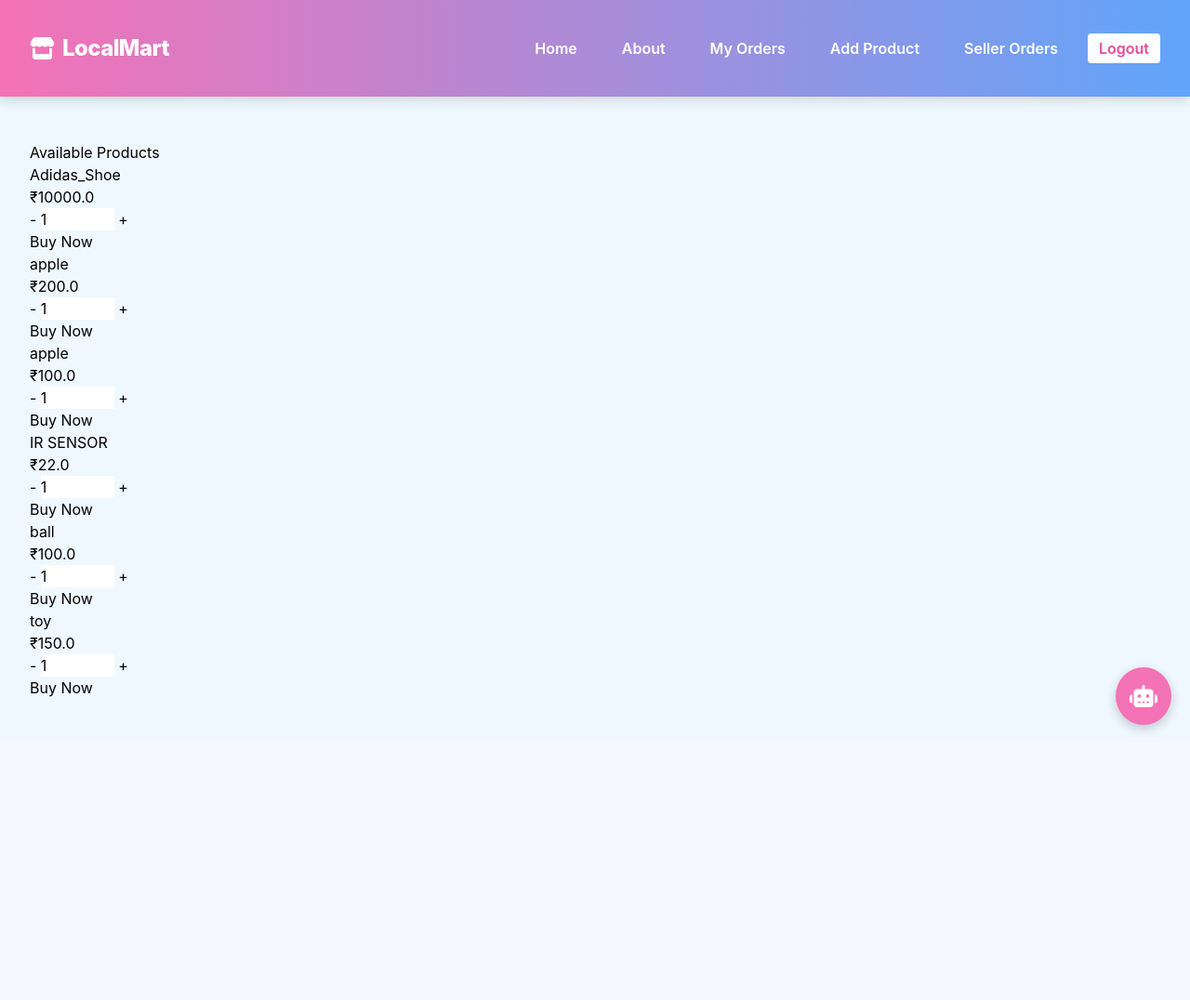
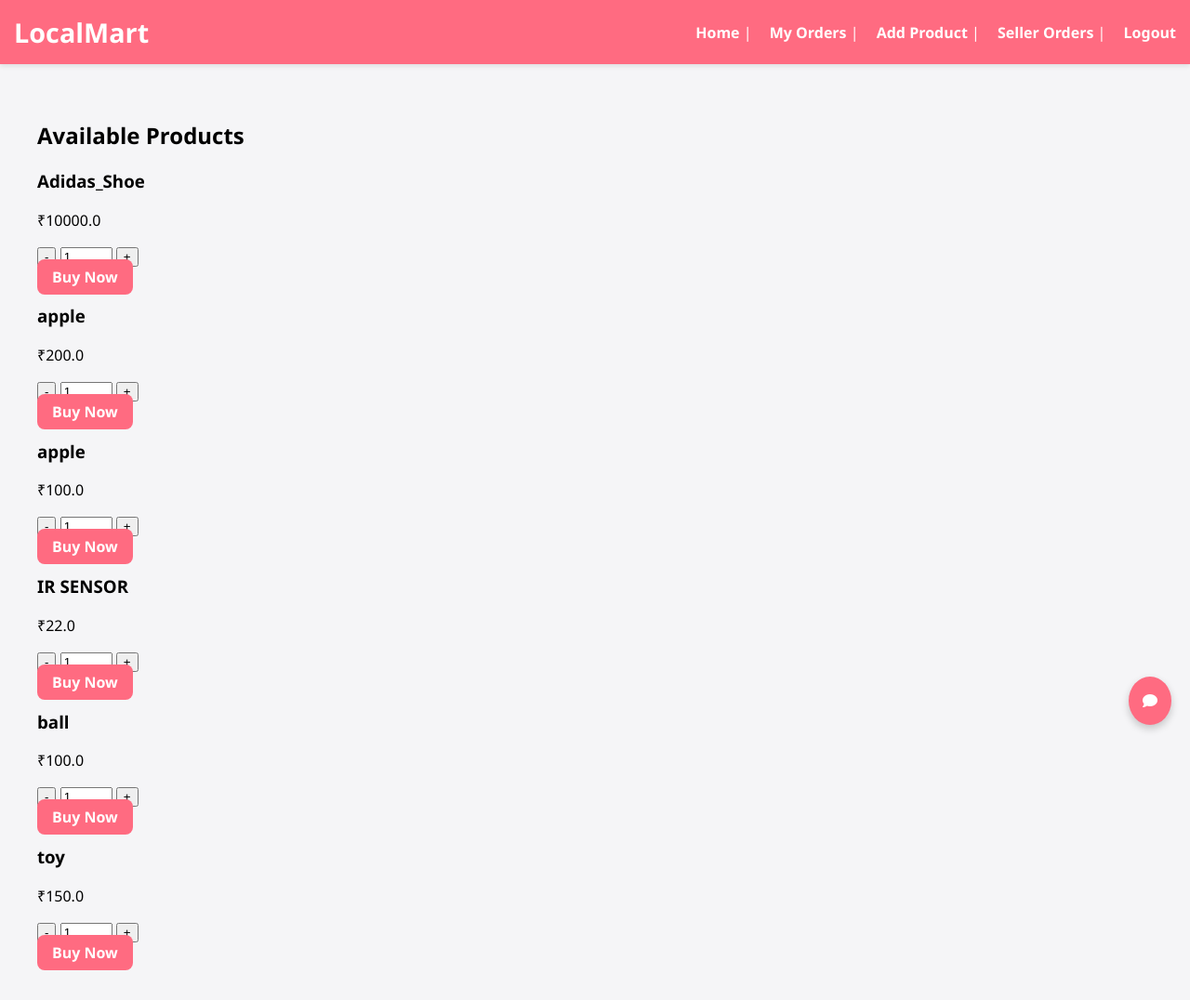
Before and after one commit to DipanwitSen/Product_works_22052204, a Flask app: page /home in a window 1280 px wide. Shown: the whole page at 93% size. Before the commit the page ends 789 px from the top, so only its background shows below. Run offline with Flask 3, Linux system fonts and the light colour scheme; a user stored in the database is signed in; data comes from the database, SQL or seed files in the repository; some libraries are stand-ins or nearby versions.

Commit message:
Update base.html

```diff
--- a/templates/base.html
+++ b/templates/base.html
@@ -1,281 +1,231 @@
 <!DOCTYPE html>
 <html>
   <head>
-    <title>
-      {% block title %}LocalMart | Your Community Marketplace{% endblock %}
-    </title>
-    <script src="https://cdn.tailwindcss.com"></script>
-    <meta name="viewport" content="width=device-width, initial-scale=1.0" />
+    <title>{% block title %}LocalMart{% endblock %}</title>
     <link
       rel="stylesheet"
       href="https://cdnjs.cloudflare.com/ajax/libs/font-awesome/6.5.0/css/all.min.css"
     />
     <style>
       body {
-        font-family: "Inter", sans-serif;
-        background: #f0f8ff; /* Soft pastel blue */
+        font-family: "Segoe UI", sans-serif;
+        background: #f5f5f7;
         margin: 0;
         padding: 0;
       }
-
       header {
-        background: linear-gradient(90deg, #f472b6, #60a5fa); /* Pink to Blue gradient */
+        background: #ff6b81;
+        padding: 15px;
         color: white;
-        box-shadow: 0 4px 12px rgba(0, 0, 0, 0.15);
+        display: flex;
+        justify-content: space-between;
+        align-items: center;
+        box-shadow: 0 2px 5px rgba(0, 0, 0, 0.1);
       }
-
+      header h1 {
+        margin: 0;
+        font-size: 1.8em;
+      }
       nav a {
-        padding: 0.5rem 1rem;
-        border-radius: 9999px; /* pill shape */
-        transition: all 0.2s ease-in-out;
-        font-weight: 600;
+        margin-left: 15px;
+        color: white;
+        text-decoration: none;
+        font-weight: bold;
+        transition: text-decoration 0.2s;
       }
-
       nav a:hover {
-        background-color: rgba(255, 255, 255, 0.2);
-        transform: translateY(-1px);
+        text-decoration: underline;
       }
-
       .container {
-        max-width: 1200px;
-        margin: 0 auto;
-        padding: 1rem;
+        padding: 20px;
       }
-
-      /* Flash messages */
+      .btn {
+        background: #ff6b81;
+        color: white;
+        padding: 8px 16px;
+        text-decoration: none;
+        border-radius: 8px;
+        border: none;
+        cursor: pointer;
+        transition: background 0.3s ease-in-out, transform 0.2s;
+        font-weight: bold;
+      }
+      .btn:hover {
+        background: #ff4757;
+        transform: translateY(-2px);
+      }
       .flash {
-        padding: 12px 16px;
-        border-radius: 12px;
-        font-weight: 600;
-        margin-bottom: 12px;
+        padding: 15px;
+        margin-bottom: 20px;
+        border-radius: 8px;
+        font-weight: bold;
       }
       .flash.success {
-        background-color: #d1fae5;
-        color: #065f46;
+        background-color: #d4edda;
+        color: #155724;
       }
       .flash.warning {
-        background-color: #fef3c7;
-        color: #78350f;
-      }
-      .flash.info {
-        background-color: #bfdbfe;
-        color: #1e3a8a;
+        background-color: #fff3cd;
+        color: #856404;
       }
 
       /* Chatbot */
-      #chatbot-toggle-btn {
+      .chatbot-container {
         position: fixed;
         bottom: 20px;
         right: 20px;
-        z-index: 1000;
-        cursor: pointer;
-        padding: 15px;
-        border-radius: 50%;
-        background-color: #f472b6;
-        color: white;
-        box-shadow: 0 4px 12px rgba(0, 0, 0, 0.2);
-        transition: transform 0.3s;
-      }
-      #chatbot-toggle-btn:hover {
-        background-color: #ec4899;
-        transform: scale(1.05);
-      }
-
-      #chatbot-window {
-        position: fixed;
-        bottom: 80px;
-        right: 20px;
-        width: 100%;
-        max-width: 350px;
+        width: 350px;
         height: 450px;
-        background: white;
-        border-radius: 12px;
-        box-shadow: 0 8px 25px rgba(0, 0, 0, 0.3);
+        border: 1px solid #ccc;
+        box-shadow: 0 4px 10px rgba(0, 0, 0, 0.2);
+        border-radius: 10px;
         display: none;
         flex-direction: column;
-        overflow: hidden;
-        z-index: 999;
+        background-color: white;
+        z-index: 1000;
       }
-
-      #chat-messages {
+      .chat-header {
+        background: #ff6b81;
+        color: white;
+        padding: 10px;
+        border-top-left-radius: 10px;
+        border-top-right-radius: 10px;
+        display: flex;
+        justify-content: space-between;
+        align-items: center;
+      }
+      .chat-header span {
+        font-weight: bold;
+      }
+      .chat-messages {
         flex-grow: 1;
-        padding: 15px;
+        padding: 10px;
         overflow-y: auto;
-        background-color: #ebf8ff;
+        border-bottom: 1px solid #eee;
+        display: flex;
+        flex-direction: column;
       }
-
+      .chat-input-area {
+        display: flex;
+        padding: 10px;
+      }
+      #chat-input {
+        flex-grow: 1;
+        border: 1px solid #ddd;
+        border-radius: 20px;
+        padding: 5px 15px;
+        margin-right: 5px;
+      }
       .message {
+        padding: 8px 12px;
+        border-radius: 15px;
         margin-bottom: 10px;
-        padding: 8px 12px;
-        border-radius: 10px;
         max-width: 80%;
-        word-wrap: break-word;
       }
       .user-message {
-        background-color: #60a5fa;
-        color: white;
-        margin-left: auto;
-        border-bottom-right-radius: 2px;
+        background-color: #dcf8c6;
+        align-self: flex-end;
       }
       .bot-message {
-        background-color: #e0f7fa;
-        color: #1f2937;
-        margin-right: auto;
-        border-bottom-left-radius: 2px;
-      }
-
-      #chat-send-btn {
-        background-color: #f472b6;
-        color: white;
-        border: none;
-        padding: 10px 15px;
-        border-radius: 8px;
-        cursor: pointer;
-        transition: background-color 0.2s;
-      }
-      #chat-send-btn:hover {
-        background-color: #ec4899;
+        background-color: #f1f0f0;
+        align-self: flex-start;
       }
     </style>
   </head>
   <body>
-    <header class="p-4">
-      <div class="container flex flex-wrap justify-between items-center mx-auto">
-        <!-- Logo -->
-        <a href="{{ url_for('home') }}" class="flex items-center space-x-2">
-          <i class="fas fa-store text-2xl"></i>
-          <h1 class="text-2xl font-extrabold tracking-tight">LocalMart</h1>
+    <header>
+      <h1>
+        <a href="{{ url_for('home') }}" style="color: white; text-decoration: none">
+          LocalMart
         </a>
-
-        <!-- Navbar -->
-        <nav class="flex items-center space-x-2 sm:space-x-4">
-          <a href="{{ url_for('home') }}">Home</a>
-          <a href="{{ url_for('about') }}">About</a>
-
-          {% if 'username' in session %}
+      </h1>
+      <nav>
+        {% if session.get('username') %}
+          <a href="{{ url_for('home') }}">Home</a> |
           <a href="{{ url_for('my_orders') }}">My Orders</a>
-            {% if session.get('role') == 'seller' or session.get('role') == 'admin' %}
-              <a href="{{ url_for('add_product') }}">Add Product</a>
-              <a href="{{ url_for('seller_orders') }}">Seller Orders</a>
+          {% if session.get('role') in ['seller','admin'] %}
+            | <a href="{{ url_for('add_product') }}">Add Product</a>
+            | <a href="{{ url_for('seller_orders') }}">Seller Orders</a>
           {% endif %}
           {% if session.get('role') == 'admin' %}
-              <a href="{{ url_for('admin') }}">Admin</a>
-              <a href="{{ url_for('unanswered_questions') }}">Unanswered Qs</a>
-              <a href="{{ url_for('answered_questions') }}">Answered Qs</a>
+            | <a href="{{ url_for('admin') }}">Admin</a>
+            | <a href="{{ url_for('unanswered_questions') }}">Unanswered Questions</a>
+            | <a href="{{ url_for('answered_questions') }}">Answered Questions</a>
           {% endif %}
-            <a href="{{ url_for('logout') }}" class="bg-white text-pink-500 hover:bg-gray-100 px-3 py-1 rounded">Logout</a>
+          | <a href="{{ url_for('logout') }}">Logout</a>
         {% else %}
-            <a href="{{ url_for('login') }}" class="bg-white text-pink-500 hover:bg-gray-100 px-3 py-1 rounded">Login</a>
-            <a href="{{ url_for('signup') }}" class="bg-white text-pink-500 hover:bg-gray-100 px-3 py-1 rounded">Signup</a>
+          <a href="{{ url_for('login') }}">Login</a> |
+          <a href="{{ url_for('signup') }}">Signup</a>
         {% endif %}
       </nav>
-      </div>
     </header>
 
-    <!-- Main Content -->
-    <main class="container py-8">
-      {% with messages = get_flashed_messages(with_categories=true) %}
-        {% if messages %}
-          <div class="mb-4 space-y-2">
-            {% for category, message in messages %}
-              <div class="flash {{ category }}">{{ message }}</div>
+    <div class="container">
+      {% for message in get_flashed_messages() %}
+        <div class="flash">{{ message }}</div>
       {% endfor %}
+      {% block content %}{% endblock %}
     </div>
-        {% endif %}
-      {% endwith %}
 
-      {% block content %}{% endblock %}
-    </main>
+    <div
+      style="position: fixed; bottom: 20px; right: 20px; cursor: pointer; background: #ff6b81; color: white; padding: 15px; border-radius: 50%; box-shadow: 0 4px 8px rgba(0,0,0,0.2); z-index:1001;"
+      onclick="toggleChatbot()"
+    >
+      <i class="fa fa-comment"></i>
+    </div>
 
-    <!-- Chatbot -->
-    {% if 'username' in session %}
-      <button id="chatbot-toggle-btn"><i class="fas fa-robot text-2xl"></i></button>
-
-      <div id="chatbot-window">
-        <div class="p-3 text-lg font-bold text-white bg-pink-500 flex justify-between items-center">
-          LocalMart Assistant
-          <button id="close-chat-btn" class="text-white hover:text-gray-200 transition">
-            <i class="fas fa-times"></i>
-          </button>
+    <div class="chatbot-container" id="chatbot-container">
+      <div class="chat-header">
+        <span>Chatbot</span>
+        <span style="cursor:pointer" onclick="toggleChatbot()">✖</span>
       </div>
-        <div id="chat-messages">
-          <div class="message bot-message">
-            Hi! I'm your local shopping assistant. Ask me things like "products under 500" or "I want to buy organic apples".
+      <div class="chat-messages" id="chat-messages"></div>
+      <div class="chat-input-area">
+        <input type="text" id="chat-input" placeholder="Ask a question..." onkeydown="if(event.key==='Enter') sendMessage()" />
+        <button class="btn" onclick="sendMessage()">Send</button>
       </div>
-        </div>
-        <form id="chat-input-form" class="flex p-3 gap-2">
-          <input type="text" id="chat-input" placeholder="Ask a question..." required class="flex-grow rounded-lg border px-3 py-2"/>
-          <button type="submit" id="chat-send-btn">Send</button>
-        </form>
     </div>
 
     <script>
-        const chatWindow = document.getElementById("chatbot-window");
-        const chatToggleBtn = document.getElementById("chatbot-toggle-btn");
-        const closeChatBtn = document.getElementById("close-chat-btn");
-        const chatMessages = document.getElementById("chat-messages");
-        const chatInputForm = document.getElementById("chat-input-form");
-        const chatInput = document.getElementById("chat-input");
-
-        chatToggleBtn.addEventListener("click", () => {
-          chatWindow.style.display = chatWindow.style.display === "flex" ? "none" : "flex";
-          chatInput.focus();
-        });
-        closeChatBtn.addEventListener("click", () => chatWindow.style.display = "none");
-
-        chatInputForm.addEventListener("submit", function (e) {
-          e.preventDefault();
-          const userQuery = chatInput.value.trim();
-          if (!userQuery) return;
-          addMessage(userQuery, "user-message");
-          chatInput.value = "";
-          sendQueryToBot(userQuery);
-        });
-
-        function addMessage(text, className, products = []) {
-          const messageDiv = document.createElement("div");
-          messageDiv.classList.add("message", className);
-
-          if (products.length > 0) {
-            const textNode = document.createTextNode(text);
-            messageDiv.appendChild(textNode);
-            const productList = document.createElement("ul");
-            products.forEach(product => {
-              const item = document.createElement("li");
-              if (product.image) {
-                const img = document.createElement("img");
-                img.src = `/static/uploads/${product.image}`;
-                img.alt = product.name;
-                img.style.maxWidth = "80px";
-                img.className = "rounded shadow my-1";
-                item.appendChild(img);
-              }
-              const link = document.createElement("a");
-              link.href = `/buy/${product.id}`;
-              link.innerHTML = `<strong>${product.name}</strong> - ₹${product.price}`;
-              item.appendChild(link);
-              productList.appendChild(item);
-            });
-            messageDiv.appendChild(productList);
-          } else {
-            messageDiv.textContent = text;
+      function toggleChatbot() {
+        const chatbot = document.getElementById("chatbot-container");
+        chatbot.style.display = chatbot.style.display === "flex" ? "none" : "flex";
       }
 
-          chatMessages.appendChild(messageDiv);
+      function sendMessage() {
+        const chatInput = document.getElementById("chat-input");
+        const chatMessages = document.getElementById("chat-messages");
+        const userMessage = chatInput.value.trim();
+        if(!userMessage) return;
+
+        const userMessageDiv = document.createElement("div");
+        userMessageDiv.classList.add("message","user-message");
+        userMessageDiv.textContent = userMessage;
+        chatMessages.appendChild(userMessageDiv);
+        chatInput.value = "";
         chatMessages.scrollTop = chatMessages.scrollHeight;
-        }
 
-        function sendQueryToBot(query) {
         fetch("/chat", {
           method: "POST",
-            headers: { "Content-Type": "application/json" },
-            body: JSON.stringify({ message: query }),
+          headers: {"Content-Type":"application/json"},
+          body: JSON.stringify({message: userMessage})
         })
-          .then(res => res.json())
-          .then(data => addMessage(data.message, "bot-message", data.products || []))
-          .catch(() => addMessage("Oops! Something went wrong.", "bot-message"));
+        .then(res=>res.json())
+        .then(data=>{
+          const botDiv = document.createElement("div");
+          botDiv.classList.add("message","bot-message");
+          botDiv.textContent = data.message;
+          chatMessages.appendChild(botDiv);
+          chatMessages.scrollTop = chatMessages.scrollHeight;
+        })
+        .catch(err=>{
+          console.error(err);
+          const botDiv = document.createElement("div");
+          botDiv.classList.add("message","bot-message");
+          botDiv.textContent = "Oops! Something went wrong.";
+          chatMessages.appendChild(botDiv);
+        });
       }
     </script>
-    {% endif %}
   </body>
 </html>
```
Lines whose indentation alone changed are shown as unchanged.
